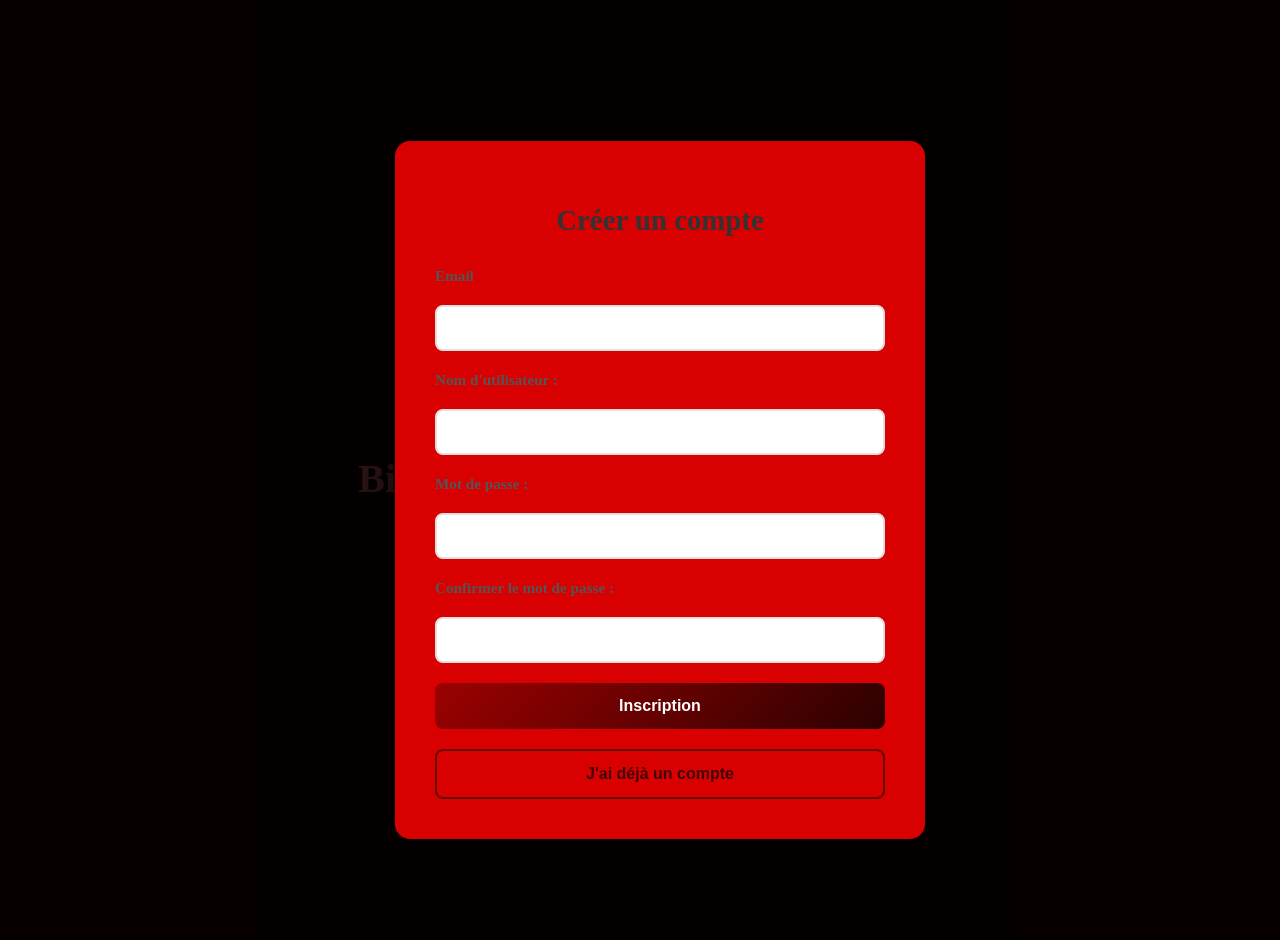
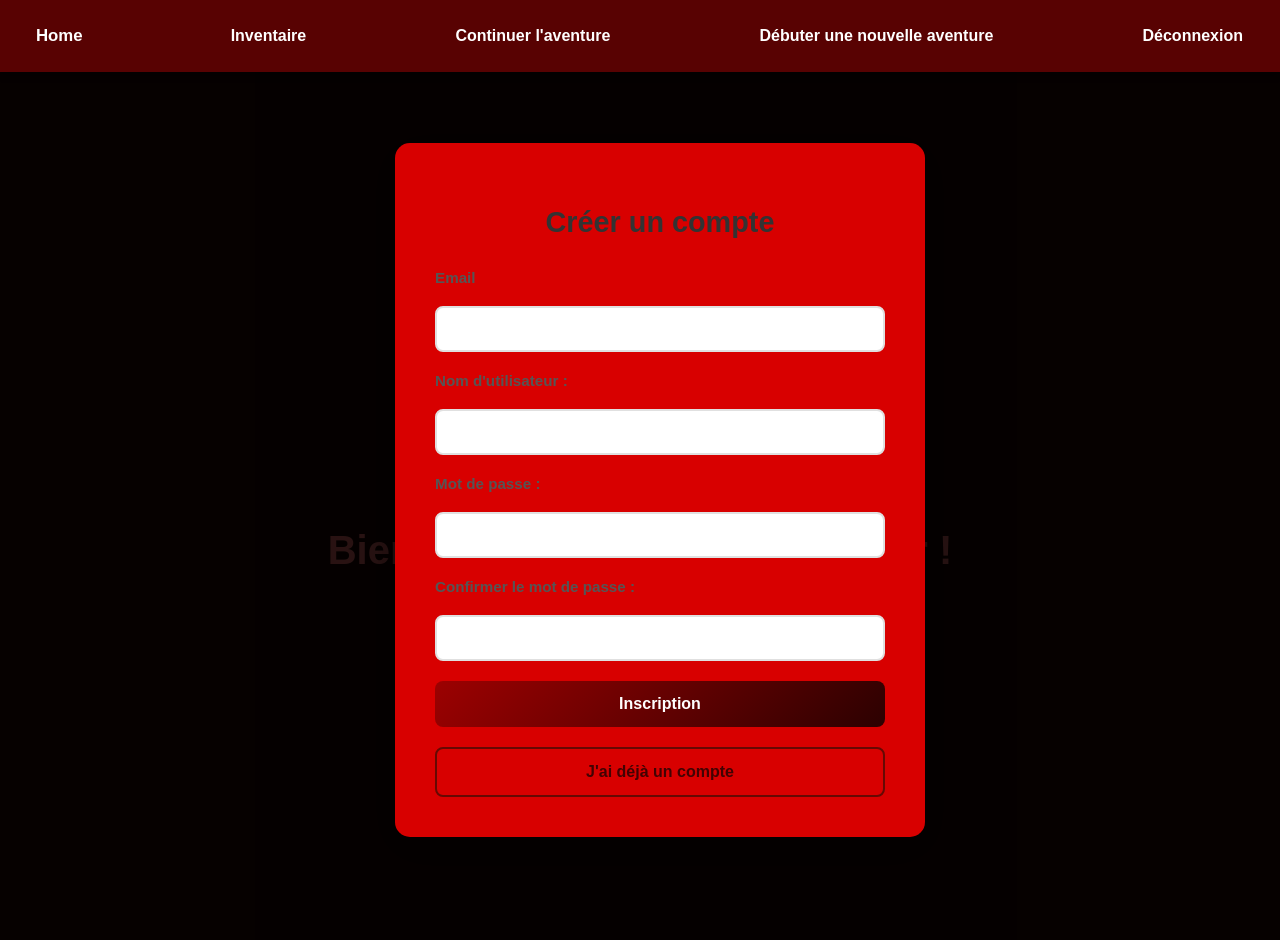
Before and after one commit to Affholder/DungeonXplorer, a PHP site: page /DungeonXplorer/ in a window 1280 px wide. Run offline with PHP 8.4, Linux system fonts and the light colour scheme.

Commit message:
add : basic unfinished header

```diff
--- /dev/null
+++ b/app/views/header.php
@@ -0,0 +1,28 @@
+<!DOCTYPE html>
+<html lang="fr">
+<head>
+    <meta charset="UTF-8">
+    <meta name="viewport" content="width=device-width, initial-scale=1.0">
+    <link rel="stylesheet" href="/DungeonXplorer/public/css/header.css">
+
+</head>
+<body>
+    <header class="navbar">
+        <ul class="nav-list">
+            <li class="nav-item left">
+                <button class="nav-button" onclick="window.location.href='/DungeonXplorer'">Home</button>
+            </li>
+            <li class="nav-item">
+                <button class="nav-button">Inventaire</button>
+            </li>
+            <li class="nav-item">
+                <button class="nav-button">Continuer l'aventure</button>
+            </li>
+            <li class="nav-item">
+                <button class="nav-button" onclick="window.location.href='/DungeonXplorer/newgame'" >Débuter une nouvelle aventure</button>
+            </li>
+            <li class="nav-item right">
+                <button class="nav-button" onclick="window.location.href='/DungeonXplorer/deconnexion'">Déconnexion</button>
+            </li>
+        </ul>
+    </header>
--- a/app/views/home.php
+++ b/app/views/home.php
@@ -1,10 +1,10 @@
 <?php
 session_start();
 
+require_once("header.php");
 ?>
 
-<!DOCTYPE html>
-<html lang="fr">
+
 <head>
     <meta charset="UTF-8">
     <link rel="stylesheet" href="public/css/home.css">
--- /dev/null
+++ b/public/css/header.css
@@ -0,0 +1,99 @@
+/* Style global */
+body {
+    margin: 0;
+    padding: 0;
+    font-family: 'Arial', sans-serif;
+    background: #220702;
+}
+
+/* Barre de navigation fixe en haut */
+.navbar {
+    position: fixed; /* Fixe le header en haut de la page */
+    top: 0;
+    left: 0;
+    width: 100%; /* Prend toute la largeur de la page */
+    background: #580202;
+    box-shadow: 0 4px 6px rgba(0, 0, 0, 0.3);
+    z-index: 1000; /* Assure que le header est toujours au-dessus des autres éléments */
+}
+
+/* Liste de navigation */
+.nav-list {
+    list-style: none;
+    margin: 0;
+    padding: 0;
+    display: flex;
+    justify-content: space-between; /* Espace entre les éléments */
+    align-items: center;
+}
+
+/* Réglage des éléments de la liste */
+.nav-item {
+    padding: 15px 20px;
+}
+
+/* Boutons de la navigation */
+.nav-button {
+    background: transparent;
+    color: #fff;
+    border: 2px solid transparent;
+    padding: 10px 15px;
+    font-size: 1rem;
+    font-weight: 600;
+    cursor: pointer;
+    transition: all 0.3s ease;
+    border-radius: 8px;
+}
+
+/* Effet au survol des boutons */
+.nav-button:hover {
+    background-color: #C4975E;
+    border-color: #8e6a3e;
+    box-shadow: 0 4px 8px rgba(0, 0, 0, 0.2);
+}
+
+.nav-button:focus {
+    outline: none;
+    box-shadow: 0 0 5px rgba(102, 126, 234, 0.4);
+}
+
+/* Alignement des éléments à gauche et à droite */
+.nav-item.left {
+    margin-left: 0; /* Aligne le bouton Home à gauche */
+}
+
+.nav-item.right {
+    margin-right: 0; /* Aligne le bouton Déconnexion à droite */
+}
+
+/* Espacement sous le header */
+body {
+    padding-top: 80px; /* Ajoute un espace sous le header fixe, ajuster selon la hauteur du header */
+}
+
+/* Responsivité */
+@media (max-width: 768px) {
+    .nav-list {
+        flex-direction: column;
+    }
+
+    .nav-item {
+        width: 100%;
+        text-align: center;
+    }
+}
+
+/* Animation de transition au survol */
+.nav-item {
+    transition: transform 0.3s ease;
+}
+
+.nav-item:hover {
+    transform: scale(1.05);
+}
+
+/* Style de contenu */
+.content {
+    padding: 20px;
+    color: white;
+}
```
